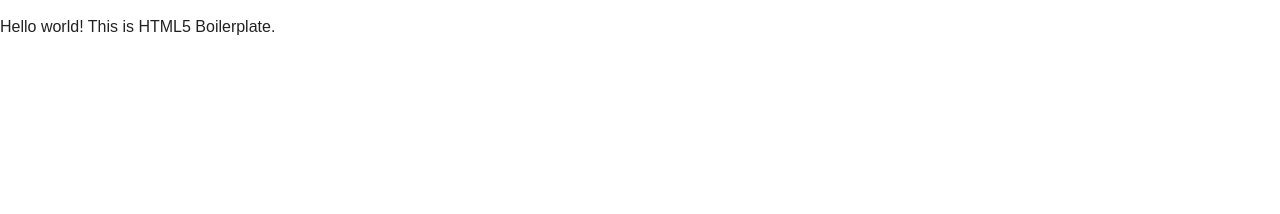
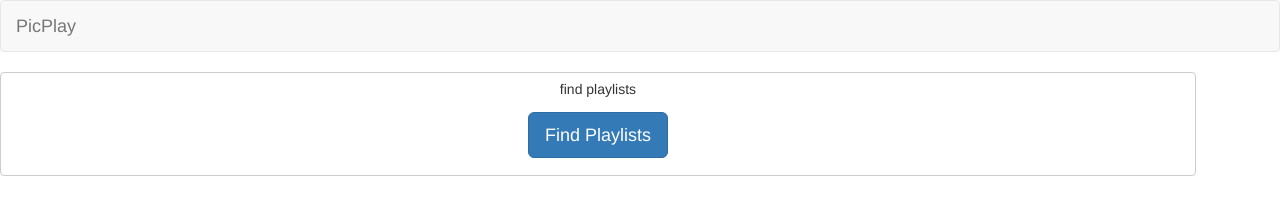
Before and after one commit to hkoumjian/PicPlay, a plain HTML site: page index.html in a window 1280 px wide. Drawn offline with nearby package versions, Linux system fonts and the light colour scheme.

Commit message:
Started the front end of the app

```diff
--- a/index.html
+++ b/index.html
@@ -12,6 +12,9 @@
 
         <link rel="stylesheet" href="css/normalize.css">
         <link rel="stylesheet" href="css/main.css">
+        <!-- Latest compiled and minified CSS -->
+        <link rel="stylesheet" href="https://maxcdn.bootstrapcdn.com/bootstrap/3.3.7/css/bootstrap.min.css" integrity="sha384-BVYiiSIFeK1dGmJRAkycuHAHRg32OmUcww7on3RYdg4Va+PmSTsz/K68vbdEjh4u" crossorigin="anonymous">
+
         <script src="js/vendor/modernizr-2.8.3.min.js"></script>
     </head>
     <body>
@@ -20,21 +23,35 @@
         <![endif]-->
 
         <!-- Add your site or application content here -->
-        <p>Hello world! This is HTML5 Boilerplate.</p>
+        <nav class="navbar navbar-default">
+  <div class="container-fluid">
+    <div class="navbar-header">
 
+      <a class="navbar-brand" href="#">
+        PicPlay
+      </a>
+
+    </div>
+  </div>
+</nav>
         <script src="https://code.jquery.com/jquery-1.12.0.min.js"></script>
         <script>window.jQuery || document.write('<script src="js/vendor/jquery-1.12.0.min.js"><\/script>')</script>
         <script src="js/plugins.js"></script>
         <script src="js/main.js"></script>
 
-        <!-- Google Analytics: change UA-XXXXX-X to be your site's ID. -->
-        <script>
-            (function(b,o,i,l,e,r){b.GoogleAnalyticsObject=l;b[l]||(b[l]=
-            function(){(b[l].q=b[l].q||[]).push(arguments)});b[l].l=+new Date;
-            e=o.createElement(i);r=o.getElementsByTagName(i)[0];
-            e.src='https://www.google-analytics.com/analytics.js';
-            r.parentNode.insertBefore(e,r)}(window,document,'script','ga'));
-            ga('create','UA-XXXXX-X','auto');ga('send','pageview');
-        </script>
     </body>
+
+    <label class="btn btn-default btn-file">
+        find playlists <input type="file" style="display: none;">
+
+
+    <div class="container">
+        <div class="col-xs-12 col-xs-offset-0 col-sm-offset-3 col-sm-6">
+            <p style="display:block; line-height: 70px; width:100%; text-align:center; margin:0 auto;"><button type="submit" class="btn btn-primary btn-lg">Find Playlists</button></p>
+        </div>
+    </div>
+
+
+</label>
+
 </html>
```
